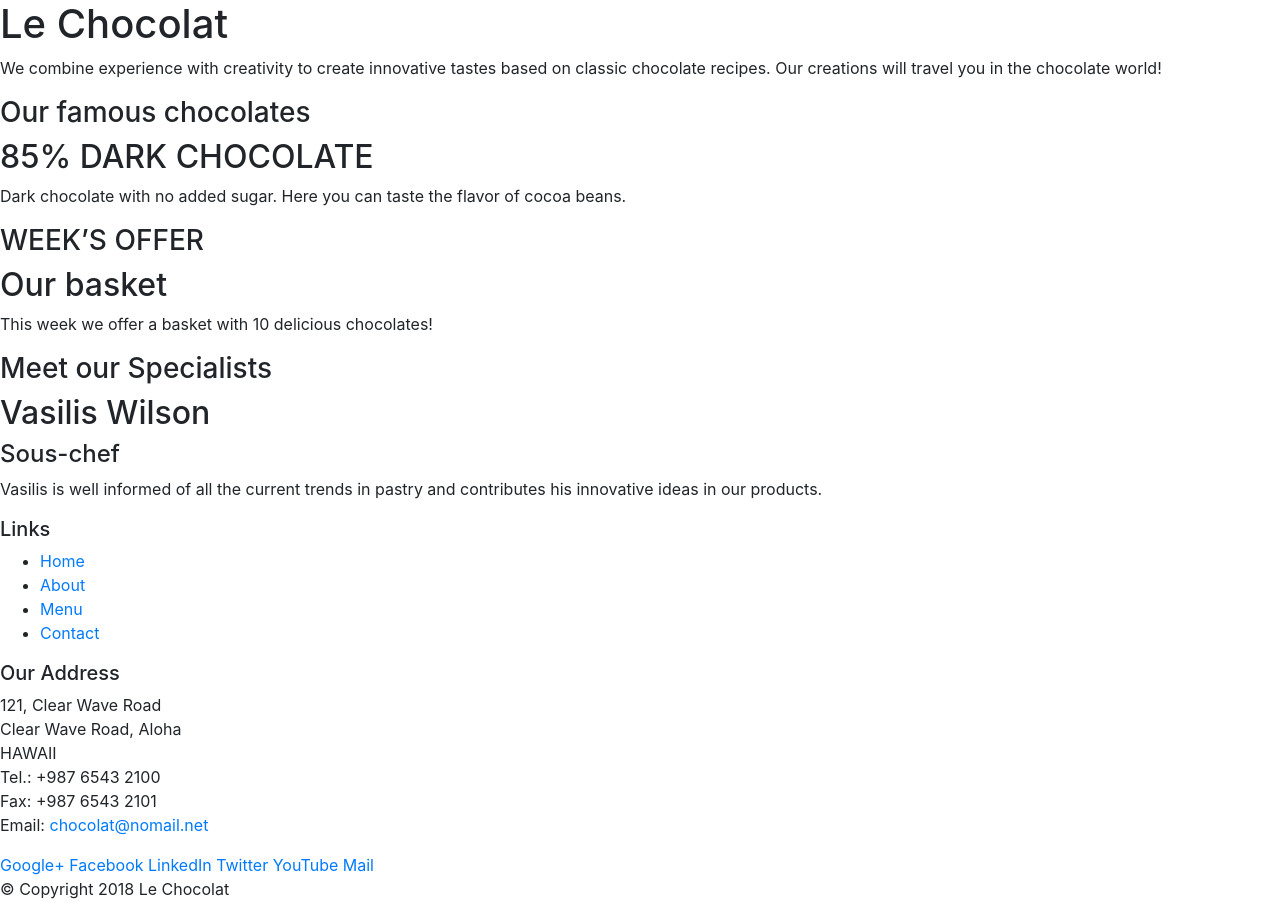
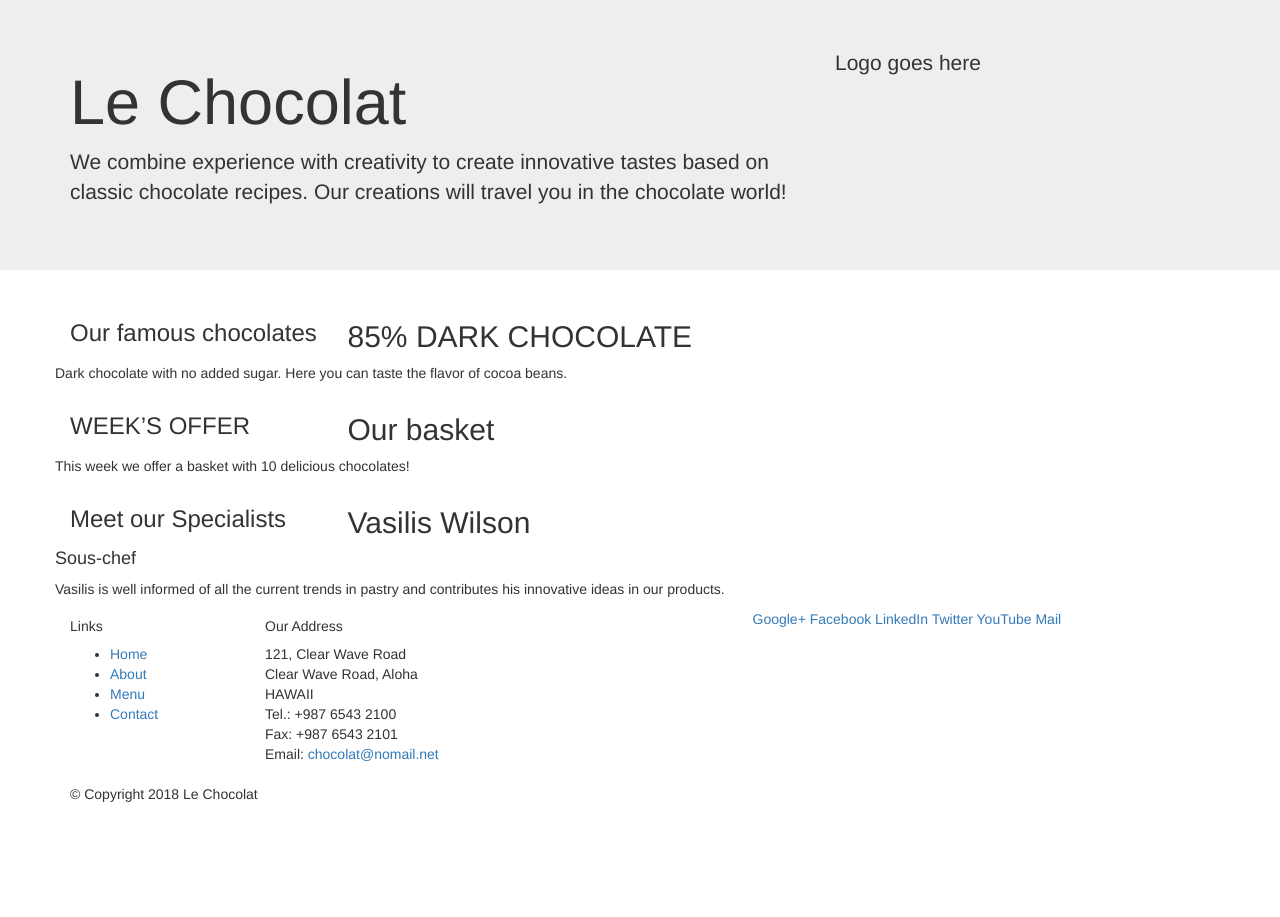
Before and after one commit to KyrNikSteve/leChocolat, a website: page index.html in a window 1280 px wide. After the commit the page ends 814 px from the top, so only its background shows below. Drawn offline with nearby package versions, Linux system fonts and the light colour scheme.

Commit message:
Bootstrap Grid Part 1

```diff
--- a/index.html
+++ b/index.html
@@ -13,46 +13,47 @@
 
 <body>
 
-    <header>
-        <div>
-            <div>
-                <div>
+    <header class="jumbotron">
+        <div class="container">
+            <div class="row">
+                <div class="col-12 col-sm-8">
                     <h1>Le Chocolat</h1>
                     <p>We combine experience with creativity to create innovative tastes based on classic chocolate recipes. Our creations will travel you in the chocolate world!</p>
                 </div>
-                <div>
+                <div class="col col-sm">
+                    <p>Logo goes here</p> <!--later-->
                 </div>
             </div>
         </div>
     </header>
 
-    <div>
-        <div>
-            <div>
+    <div class="container">
+        <!--first row-->
+        <div class="row">
+            <div class="col-sm-4 col-md-3">
                 <h3>Our famous chocolates</h3>
             </div>
-            <div>
+            <div class="col-sm col-md">
                 <h2>85% DARK CHOCOLATE</h2>
                 <p>Dark chocolate with no added sugar. Here you can taste the flavor of cocoa beans.</p>
             </div>
         </div>
-
-
-        <div>
-            <div>
+        <!--second row-->
+        <div class="row">
+            <div class="col-sm-4 col-md-3">
                 <h3>WEEK’S OFFER</h3>
             </div>
-            <div>
+            <div class="col-sm col-md">
                 <h2>Our basket</h2>
                 <p>This week we offer a basket with 10 delicious chocolates! </p>
             </div>
         </div>
-
-        <div>
-            <div>
+        <!--third row-->
+        <div class="row">
+            <div class="col-sm-4 col-md-3">
                 <h3>Meet our  Specialists</h3>
             </div>
-            <div>
+            <div class="col-sm col-md">
                 <h2>Vasilis Wilson </h2>
                 <h4>Sous-chef</h4>
                 <p>Vasilis is well informed of all the current trends in pastry and contributes his innovative ideas in our products.</p>
@@ -61,9 +62,9 @@
     </div>
 
     <footer>
-        <div>
-            <div>
-                <div>
+        <div class="container">
+            <div class="row">
+                <div class="col-5 offset-1 col-sm-2">
                     <h5>Links</h5>
                     <ul>
                         <li><a href="#">Home</a></li>
@@ -72,7 +73,7 @@
                         <li><a href="#">Contact</a></li>
                     </ul>
                 </div>
-                <div>
+                <div class="col-6 col-sm-5">
                     <h5>Our Address</h5>
                     <address>
                         121, Clear Wave Road<br>
@@ -83,7 +84,7 @@
                         Email: <a href="mailto:chocolat@nomail.net">chocolat@nomail.net</a>
 		           </address>
                 </div>
-                <div>
+                <div class="col col-sm-4">
                     <div>
                         <a href="http://google.com/+">Google+</a>
                         <a href="http://www.facebook.com/profile.php?id=">Facebook</a>
@@ -94,7 +95,7 @@
                     </div>
                 </div>
            </div>
-           <div>
+           <div class="col-auto">
                 <div>
                     <p> &copy; Copyright 2018 Le Chocolat</p>
                 </div>
```
